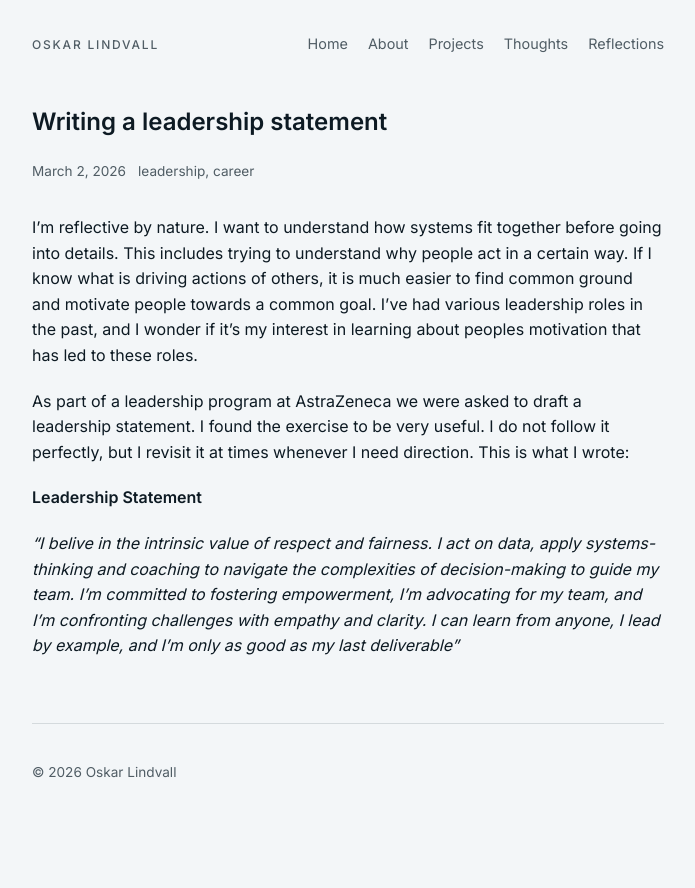
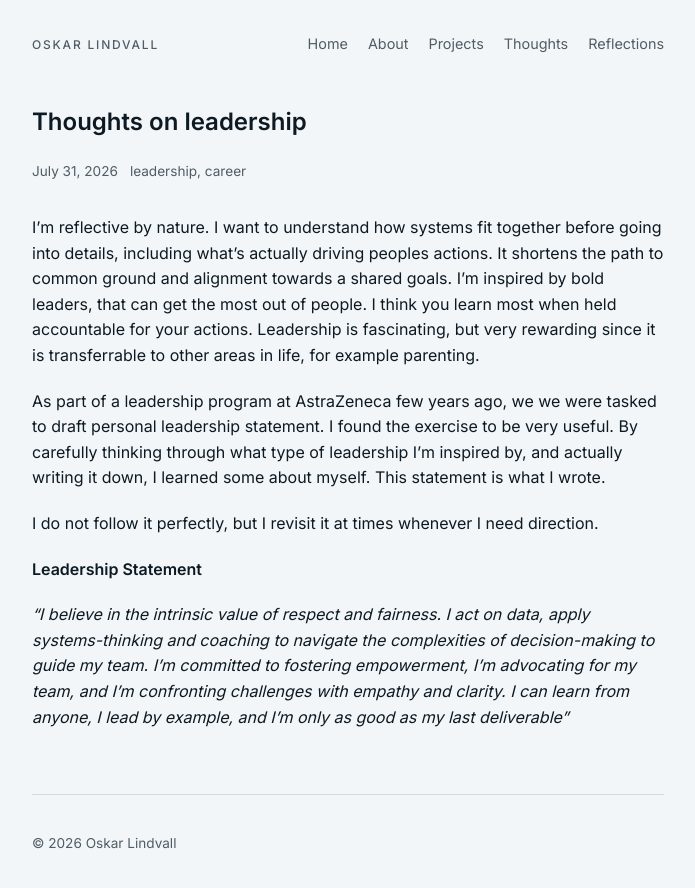
Before and after one commit to odectra/olindvall.github.io, an Astro site: page /reflections/on-leadership-and-listening in a window 1280 px wide. Shown: the whole page, without its empty margins (292-987 px from the left). Before the commit the page ends 861 px from the top, so only its background shows below. Built offline with nearby package versions, Linux system fonts and the light colour scheme; Astro itself is replaced by a stand-in of ours.

Commit message:
Update on-leadership-and-listening.md
Updated text

```diff
--- a/src/content/reflections/on-leadership-and-listening.md
+++ b/src/content/reflections/on-leadership-and-listening.md
@@ -1,15 +1,16 @@
 ---
-title: Writing a leadership statement
-date: 2026-03-02
-description: A short note on how I approach it
+title: Thoughts on leadership
+date: 2026-07-31
+description: Write down your leadership statement
 tags: [leadership, career]
 ---
 
-I'm reflective by nature. I want to understand how systems fit together before going into details. This includes trying to understand why people act in a certain way. If I know what is driving actions of others, it is much easier to find common ground and motivate people towards a common goal. I've had various leadership roles in the past, and I wonder if it's my interest in learning about peoples motivation that has led to these roles.
+I'm reflective by nature. I want to understand how systems fit together before going into details, including what's actually driving peoples actions. It shortens the path to common ground and alignment towards a shared goals. I'm inspired by bold leaders, that can get the most out of people. I think you learn most when held accountable for your actions. Leadership is fascinating, but very rewarding since it is transferrable to other areas in life, for example parenting.
 
-As part of a leadership program at AstraZeneca we were asked to draft a leadership statement. I found the exercise to be very useful. I do not follow it perfectly, but I revisit it at times whenever I need direction.
-This is what I wrote:
+As part of a leadership program at AstraZeneca few years ago, we we were tasked to draft personal leadership statement. I found the exercise to be very useful. By carefully thinking through what type of leadership I'm inspired by, and actually writing it down, I learned some about myself. This statement is what I wrote.
+
+I do not follow it perfectly, but I revisit it at times whenever I need direction.
 
 **Leadership Statement**
 
-_"I belive in the intrinsic value of respect and fairness. I act on data, apply systems-thinking and coaching to navigate the complexities of decision-making to guide my team. I'm committed to fostering empowerment, I'm advocating for my team, and I'm confronting challenges with empathy and clarity. I can learn from anyone, I lead by example, and I'm only as good as my last deliverable"_
+_"I believe in the intrinsic value of respect and fairness. I act on data, apply systems-thinking and coaching to navigate the complexities of decision-making to guide my team. I'm committed to fostering empowerment, I'm advocating for my team, and I'm confronting challenges with empathy and clarity. I can learn from anyone, I lead by example, and I'm only as good as my last deliverable"_
```
